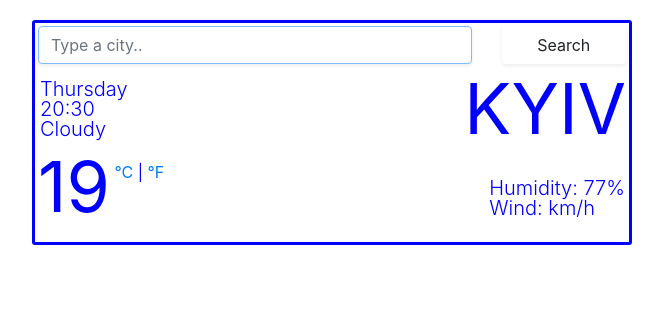
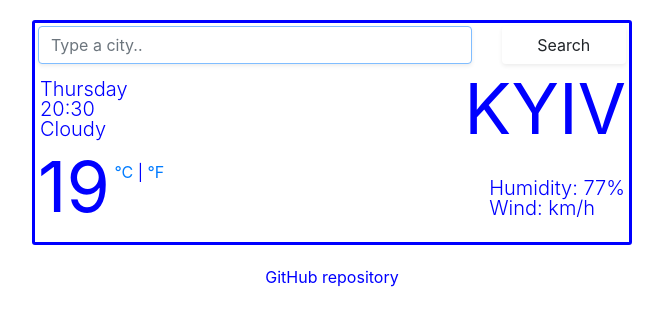
Before and after one commit to MashaKornieieva/SheCodes_App, a website built with Parcel: page index.html in a window 1280 px wide. Shown: the whole page, without its empty margins (308-971 px from the left). Built offline with nearby package versions, Linux system fonts and the light colour scheme.

Commit message:
added link to github

```diff
--- a/index.html
+++ b/index.html
@@ -67,6 +67,12 @@
 				</div>
 			</div>
 		</div>
+		<a
+			href="https://github.com/MashaKornieieva/SheCodes_App"
+			target="blank"
+			id="github"
+			>GitHub repository</a
+		>
 		<script src="src/index.js"></script>
 	</body>
 </html>
--- a/src/styles.css
+++ b/src/styles.css
@@ -56,3 +56,8 @@ body {
 .search-form {
 	margin-bottom: 20px;
 }
+#github {
+	text-align: center;
+	display: block;
+	color: blue;
+}
```
